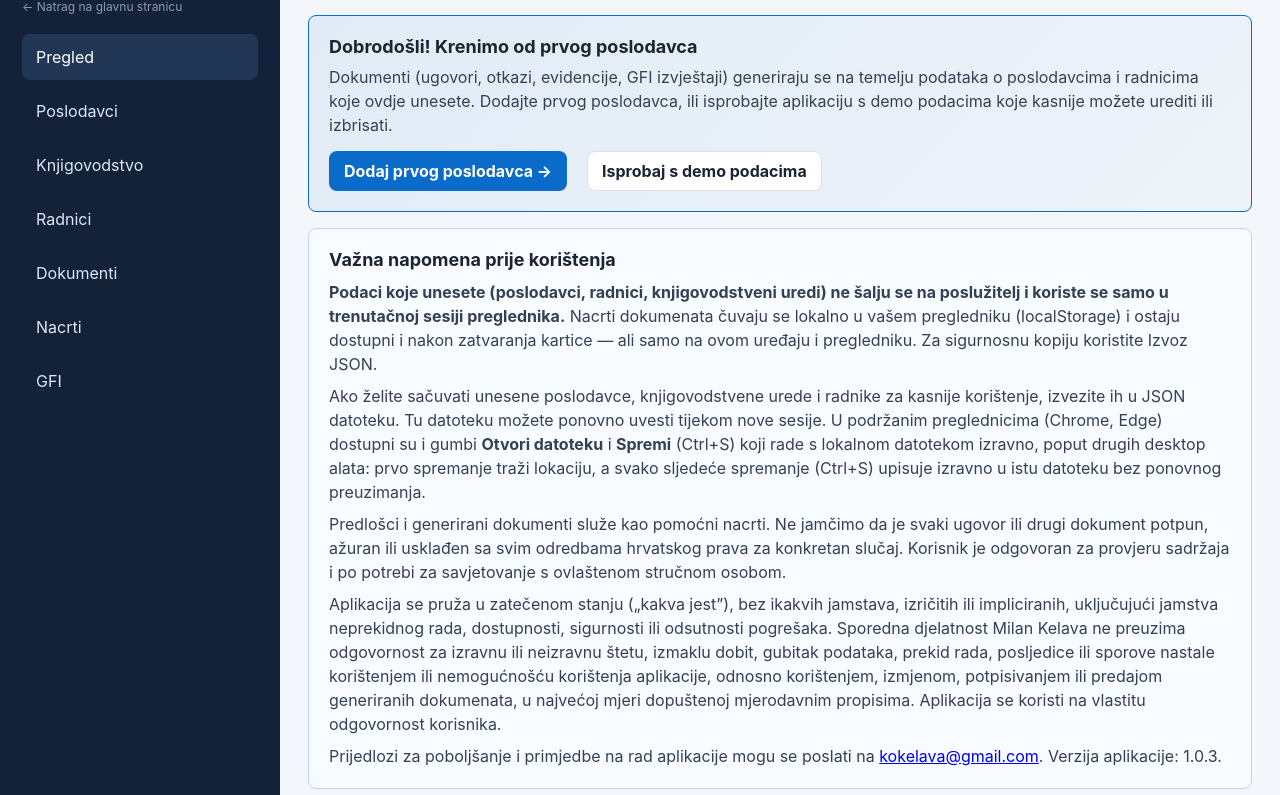
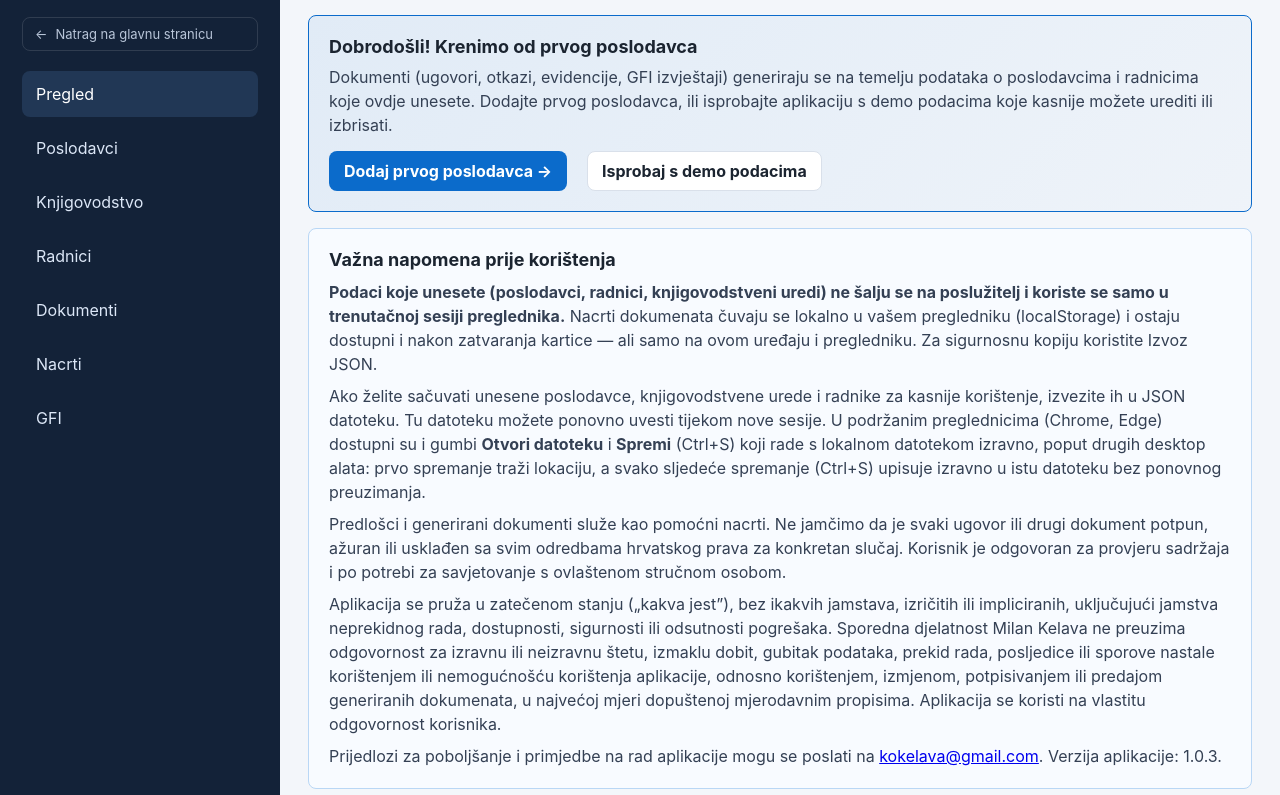
Before and after one commit to bkelava/assistant, a website with bundled scripts: page public/app/index.html in a window 1280 px wide. Shown: the part 125-920 px from the top of the page. Built offline with nearby package versions, Linux system fonts and the light colour scheme.

Commit message:
Cosmetics on return button

```diff
--- a/public/app/index.html
+++ b/public/app/index.html
@@ -13,7 +13,7 @@
         <div class="brand">
           <span class="brand-mark"><img src="/assets/img/logo.png" alt="Kelava računovodstvo — logo"></span>
         </div>
-        <a class="back-link" href="/">← Natrag na glavnu stranicu</a>
+        <a class="back-link" href="/"><span class="back-link-arrow" aria-hidden="true">←</span>Natrag na glavnu stranicu</a>
         <nav class="nav-list">
           <button class="nav-item active" data-view="dashboard">Pregled</button>
           <button class="nav-item" data-view="employers">Poslodavci</button>
--- a/public/app/styles.css
+++ b/public/app/styles.css
@@ -107,16 +107,31 @@ button {
 }
 
 .back-link {
-  display: inline-block;
-  margin: -18px 0 20px;
-  color: #8a9bb5;
-  font-size: 12px;
+  display: inline-flex;
+  align-items: center;
+  gap: 8px;
+  margin: 0 0 20px;
+  padding: 8px 12px;
+  border-radius: 8px;
+  border: 1px solid rgba(248, 251, 255, 0.12);
+  color: #b8c5d8;
+  font-size: 13px;
   text-decoration: none;
+  transition: background-color 0.15s ease, color 0.15s ease, border-color 0.15s ease;
+}
+
+.back-link-arrow {
+  transition: transform 0.15s ease;
 }
 
 .back-link:hover {
-  color: #b8c5d8;
-  text-decoration: underline;
+  background: var(--nav-soft);
+  border-color: transparent;
+  color: #ffffff;
+}
+
+.back-link:hover .back-link-arrow {
+  transform: translateX(-3px);
 }
 
 .nav-list {
```
